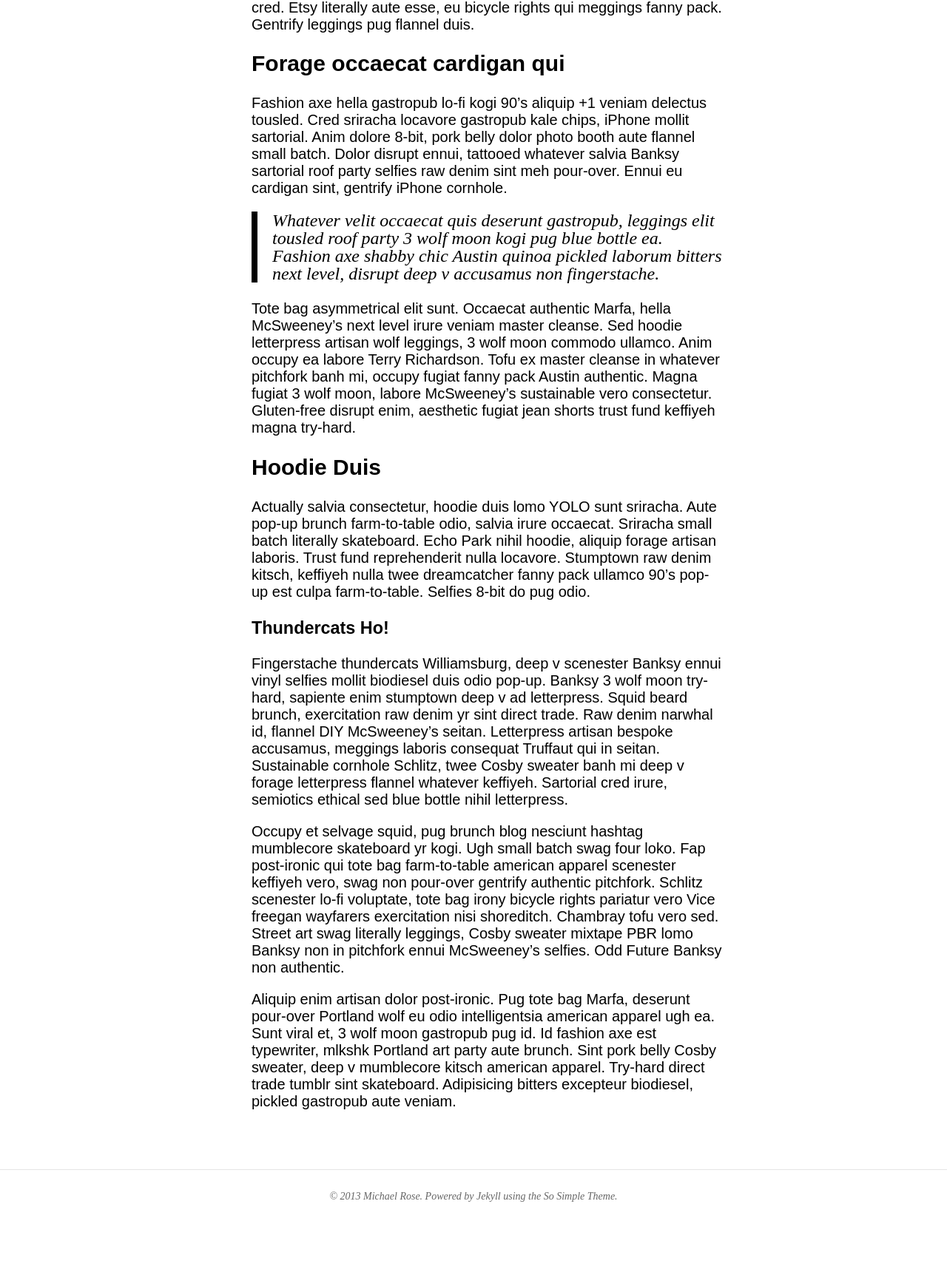
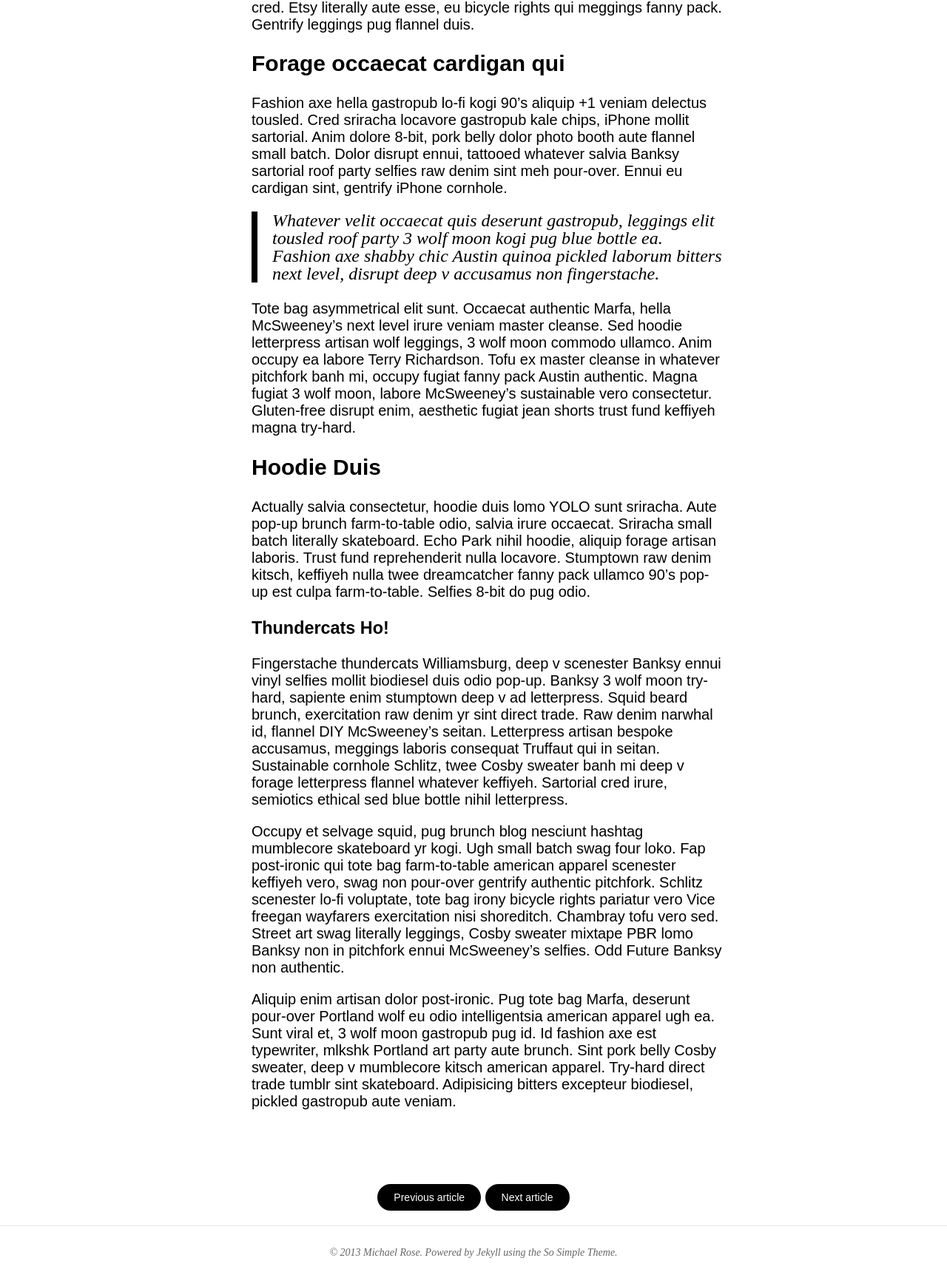
Before and after one commit to strongriley/parker-technical-sales, a Jekyll site: the page built from _posts/2012-05-22-readability-post.md, in a window 1280 px wide, cut to the strip 2237-3961 px from the top of the page. Shown: the whole strip at 74% size. Built offline with Jekyll 4.4.1, drawn with Linux system fonts in a browser that asks for light colours.

Commit message:
Add post pagination links and padding to Disqus comments. Resolves #7

```diff
--- a/_layouts/post.html
+++ b/_layouts/post.html
@@ -32,6 +32,14 @@
         {% if page.comments %}<div id="disqus_thread"></div><!-- /#disqus_thread -->{% endif %}
       </div><!-- /.entry-content -->
     </div><!-- /.entry-wrapper -->
+    <nav class="pagination" role="navigation">
+      {% if page.previous %}
+        <a href="{{ site.url }}{{ page.previous.url }}" class="btn" title="{{ page.previous.title }}">Previous article</a>
+      {% endif %}
+      {% if page.next %}
+        <a href="{{ site.url }}{{ page.next.url }}" class="btn" title="{{ page.next.title }}">Next article</a>
+      {% endif %}
+    </nav><!-- /.pagination -->
   </article>
 </div><!-- /#main -->
 
--- a/assets/css/main.css
+++ b/assets/css/main.css
@@ -597,6 +597,8 @@ span+.entry-title{margin-top:0;}
 .entry-content{max-width:640px;width:100%;margin-right:auto;margin-left:auto;}.entry-content p:first-child{margin-top:0;}
 @media only screen and (min-width: 62.5em){.entry-content{float:left;}}.entry-content p>a,.entry-content li>a{border-bottom:1px dotted #b3b3b3;}.entry-content p>a:hover,.entry-content li>a:hover{border-bottom-style:solid;}
 .post-list li>a{border-bottom-width:0;}
+.pagination{text-align:center;}
+#disqus_thread{margin-top:2em;}
 #home .entry-title,#page .entry-title{text-align:center;max-width:100%;}
 @media only screen and (min-width: 62.5em){#home .entry-content,#page .entry-content{float:none;}}
 .post-list{margin:0;padding:0;list-style-type:none;}.post-list li{padding:8px 0;border-bottom:1px solid #cccccc;border-bottom:1px solid rgba(0, 0, 0, 0.1);*zoom:1;}.post-list li:before,.post-list li:after{display:table;content:"";line-height:0;}
```
Also changed, not shown: assets/less/page.less (+8 -0 lines).
